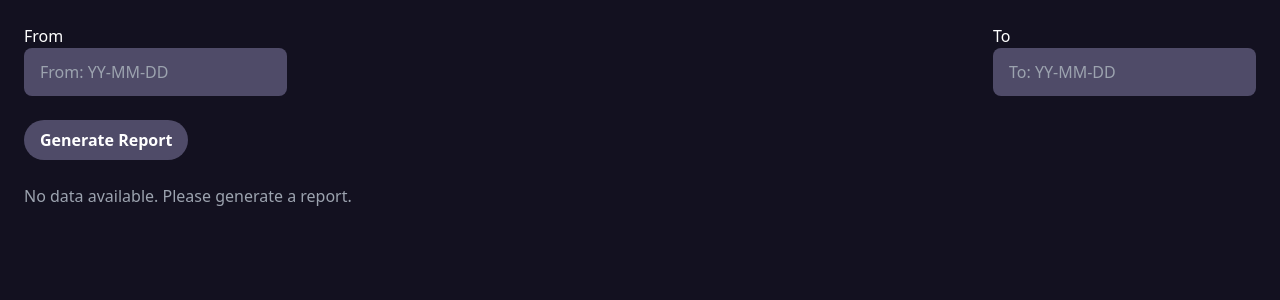
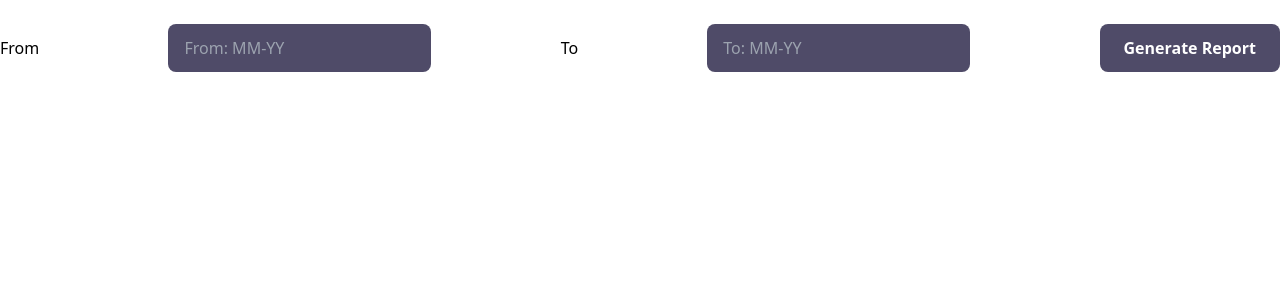
Before and after one commit to SyedShahab163/Chatbot_CVBuilde, a Next.js app: page /com in a window 1280 px wide. Shown: the top 300 px of the page. Built offline with nearby package versions, Linux system fonts and the light colour scheme.

Commit message:
update detailpage

```diff
--- a/app/Detailpage/page.jsx
+++ b/app/Detailpage/page.jsx
@@ -335,54 +335,69 @@ const BulkRecordhandle = async (index) => {
       // setError(true); // Show error if API fails
   //   }
   // };
-  const [startDate, setStartDate] = useState(""); // State for "From" input
-  const [endDate, setEndDate] = useState(""); // State for "To" input
+  // const [startDate, setStartDate] = useState(""); // State for "From" input
+  // const [endDate, setEndDate] = useState(""); // State for "To" input
 
-  // Initialize with hardcoded numerical data
-  const [appraisalData, setAppraisalData] = useState([
+  // // Initialize with hardcoded numerical data
+  // const [appraisalData, setAppraisalData] = useState([
+  //   {
+  //     month: 1, // January
+  //     year: 2024,
+
+  //   },
+  //   // {
+  //   //   month: 2, // February
+  //   //   year: 2024,
+  //   //    // Numerical details
+  //   // },
+  // ]);
+
+  // const [isLoading, setIsLoading] = useState(false); // Loading state
+  // const [hasError, setHasError] = useState(false); // Error state
+
+  // const handleAppraisal = async () => {
+  //   setIsLoading(true);
+  //   setHasError(false);
+
+  //   try {
+  //     const response = await axios.post(
+  //       "https://chatbotcv-t5h0c8cj.b4a.run/generate_appraisal_report",
+  //       {
+  //         from_date: startDate,
+  //         to_date: endDate,
+  //       },
+  //       {
+  //         headers: {
+  //           "Content-Type": "application/json",
+  //         },
+  //       }
+  //     );
+
+  //     // Update state with API response
+  //     setAppraisalData(response.data || []);
+  //   } catch (err) {
+  //     // console.error("API Error:", err);
+  //     setHasError(true);
+  //   } finally {
+  //     setIsLoading(false);
+  //   }
+  // };
+  const [showData, setShowData] = useState(false);
+
+  const dummyDatas = [
     {
-      month: 1, // January
+      month: 1,
       year: 2024,
+    },
+    {
+      month: 2,
+      year: 2024,
+    },
+  ];
 
-    },
-    // {
-    //   month: 2, // February
-    //   year: 2024,
-    //    // Numerical details
-    // },
-  ]);
-
-  const [isLoading, setIsLoading] = useState(false); // Loading state
-  const [hasError, setHasError] = useState(false); // Error state
-
-  const handleAppraisal = async () => {
-    setIsLoading(true);
-    setHasError(false);
-
-    try {
-      const response = await axios.post(
-        "https://chatbotcv-t5h0c8cj.b4a.run/generate_appraisal_report",
-        {
-          from_date: startDate,
-          to_date: endDate,
-        },
-        {
-          headers: {
-            "Content-Type": "application/json",
-          },
-        }
-      );
-
-      // Update state with API response
-      setAppraisalData(response.data || []);
-    } catch (err) {
-      // console.error("API Error:", err);
-      setHasError(true);
-    } finally {
-      setIsLoading(false);
-    }
+  const handleAppraisal = () => {
+    setShowData(prevState => !prevState); // Toggle data visibility on button click
   };
-
 
   return (
     <div className="min-h-screen item-center bg-gradient-to-b from-[#131120] to-[#000080] text-white p-4">
@@ -570,9 +585,7 @@ const BulkRecordhandle = async (index) => {
                 onChange={(e) => handleInputChange(index, 'date', e.target.value)}
                 // className="text-white w-1/3 px-3 py-2 bg-[#4F4B68] border border-gray-700 rounded-lg text-gray-300 focus:outline-none"
                 className="text-gray-300 w-1/6 px-2 py-2 bg-[#4F4B68] border border-gray-700 rounded-lg text-gray-300 focus:outline-none"
-
               />
-
               <input
                 type="text"
                 value={entry.company_name}
@@ -581,10 +594,7 @@ const BulkRecordhandle = async (index) => {
                 // className="w-1/4 px-3 py-2 bg-[#4F4B68] border border-gray-700 rounded-lg text-gray-300 focus:outline-none -ml-25"
                 // className="w-1/4 px-2 py-1 bg-[#4F4B68] border border-gray-700 rounded-lg text-gray-300 focus:outline-none"
                 className="w-1/3 bg-[#4F4B68] text-gray-300 p-3 rounded-lg outline-none -ml-11"
-
-
               />
-
               <input
                 type="text"
                 value={entry.keywords}
@@ -747,38 +757,7 @@ const BulkRecordhandle = async (index) => {
       Generate CV
     </button>
   </div>
-  {/* <div className="mt-6 bg-[#4F4B68]">
-    {cvPointers.length > 0 ? (
-      cvPointers.map((company, index) => (
-        <div key={index} className="mb-6">
-          <h3 className="font-semibold text-lg">Company Name: {company.companyName}</h3>
-          <ul className="list-disc pl-6 mt-2">
-            {company.pointers.map((pointer, i) => (
-              <li key={i}>{pointer.datas}</li>
-            ))}
-          </ul>
-        </div>
-      ))
-    ) : (
-      <p className="text-gray-400">No CV pointers generated yet. Enter a description and click "Generate CV."</p>
-    )}
-  </div> */}
- <textarea
-      className="w-full h-24 p-3 rounded-lg bg-[#4F4B68] text-white focus:outline-none font-bold mt-4"
-      placeholder="Paste the Job Description"
-      value={description}
-      onChange={(e) => setDescription(e.target.value)}
-    ></textarea>
-    <p className="text-right">Word Limit: 400</p>
 
-    <div className="flex items-center justify-end space-x-4">
-      <button
-        className="bg-[#4F4B68] hover:bg-[#4F4B68] text-white font-bold py-2 px-4 rounded-full mt-4 w-[20%]"
-        onClick={handleGenerateCvPointers}
-      >
-        Generate CV
-      </button>
-    </div>
 
     <div className="mt-6 bg-[#4F4B68] p-4 rounded-lg text-white">
       {cvPointers.length > 0 ? (
@@ -836,12 +815,12 @@ const BulkRecordhandle = async (index) => {
         {isLoading ? "Generating..." : "Generate Report"}
       </button>
       </div> */}
-<div className="flex items-center justify-between space-x-2 mb-6 flex-row mt-6">
+{/* <div className="flex items-center justify-between space-x-2 mb-6 flex-row mt-6">
 <span>From</span>
   <div className="flex flex-col">
     <input
       type="text"
-      placeholder="From: YY-MM-DD"
+      placeholder="From: YY-MM"
       value={startDate}
       onChange={(e) => setStartDate(e.target.value)}
       className="bg-[#4F4B68] text-white rounded-lg py-3 px-4 focus:outline-none"
@@ -852,7 +831,7 @@ const BulkRecordhandle = async (index) => {
 
     <input
       type="text"
-      placeholder="To: YY-MM-DD"
+      placeholder="To: YY-MM"
       value={endDate}
       onChange={(e) => setEndDate(e.target.value)}
       className="bg-[#4F4B68] text-white rounded-lg py-3 px-4 focus:outline-none"
@@ -865,45 +844,51 @@ const BulkRecordhandle = async (index) => {
   >
     {isLoading ? "Generating..." : "Generate Report"}
   </button>
-</div>
+</div> */}
+    <div className="flex flex-col space-y-6">
+      {/* Input Section */}
+      <div className="flex items-center justify-between space-x-2 mb-6 flex-row mt-6">
+        <span>From</span>
+        <div className="flex flex-col">
+          <input
+            type="text"
+            placeholder="From: MM-YY"
+            className="bg-[#4F4B68] text-white rounded-lg py-3 px-4 focus:outline-none"
+          />
+        </div>
+        <span>To</span>
+        <div className="flex flex-col">
+          <input
+            type="text"
+            placeholder="To: MM-YY"
+            className="bg-[#4F4B68] text-white rounded-lg py-3 px-4 focus:outline-none"
+          />
+        </div>
+        <button
+          onClick={handleAppraisal}
+          className="bg-[#4F4B68] hover:bg-[#6B6584] text-white font-bold py-3 px-6 rounded-lg"
+        >
+          Generate Report
+        </button>
+      </div>
 
-      {/* Generate Button */}
-
-
-      {/* Error Message */}
-      {hasError && (
-        <div className="text-red-500 font-semibold mb-4">
-          Failed to fetch data. Please try again.
+      {/* Show/Hide Dummy Data */}
+      {showData && (
+        <div className="bg-[#4F4B68] h-20 p-4 mb-6">
+          {dummyDatas.map((entry, index) => (
+            <div key={index}>
+              <h4 className="text-xl font-bold">
+                {entry.month}/{entry.year}
+              </h4>
+            </div>
+          ))}
         </div>
       )}
+    </div>
 
-      {/* Journal Entries Section */}
-      {/* <div className=""> */}
-<div className="bg-[#4F4B68] p-4 rounded-lg shadow-lg mb-4 text-xl font-bold">Month/Year
-        {appraisalData.length > 0 ? (
-          appraisalData.map((entry, index) => (
-
-            <div
-              key={index}
-              // className=""
-            >
-              {/* <h1 className="text-2xl font-bold">Month/Year</h1> */}
-              {/* <div className="text-center font-semibold text-lg"> */}
-
-                <h4 className="text-xl font-bold">{entry.month}/{entry.year}</h4>
-                {/* <li> {entry.details[0]}</li>
-                <li>(%): {entry.details[1]}</li> */}
-            {/* </ul> */}
-            </div>
-          ))
-        ) : (
-           <div className="text-gray-400">No data available. Please generate a report.</div>
-        )}
-        </div>
     <div className="flex items-center justify-end space-x-4">
     <button
       className="bg-[#4F4B68] hover:bg-[#4F4B68] text-white font-bold py-2 px-4 rounded-full mt-4 w-[20%]"
-
     >
       copy text
     </button>
@@ -918,7 +903,7 @@ const BulkRecordhandle = async (index) => {
           </div>
           <div className="mt-4 flex flex-col md:flex-row md:justify-between items-center text-xs text-gray-300">
             <div className="flex space-x-6">
-              <span className="z-10 text-xs text-gray-300 px-2">Quick Links :</span>
+                         <span className="z-10 text-xs text-gray-300 px-2">Quick Links :</span>
               <Link href="/Home" className="hover:text-white">Home</Link>
               <Link href="/login" className="hover:text-white">Login</Link>
               <Link href="/Signup" className="hover:text-white">Signup</Link>
--- a/app/com/page.jsx
+++ b/app/com/page.jsx
@@ -89,158 +89,68 @@
 // };
 
 // export default CVGenerator;
-import React, { useState } from "react";
-import axios from "axios";
+import React, { useState } from 'react';
 
-const Page = () => {
-  const [fromDate, setFromDate] = useState(""); // State for "From" input
-  const [toDate, setToDate] = useState(""); // State for "To" input
-  const [journalEntries, setJournalEntries] = useState([]); // API response data
-  const [loading, setLoading] = useState(false); // Loading state
-  const [error, setError] = useState(false); // Error state
+const App = () => {
+  const [showData, setShowData] = useState(false);
 
-  // const handleAppraisal = async () => {
-  //   setLoading(true);
-  //   setError(false);
-
-  //   try {
-  //     const response = await axios.post(
-  //       "https://chatbotcv-t5h0c8cj.b4a.run/generate_appraisal_report",
-  //       {
-  //         from_date: fromDate,
-  //         to_date: toDate,
-  //       },
-  //       {
-  //         headers: {
-  //           "Content-Type": "application/json",
-  //         },
-  //       }
-  //     );
-
-  //     // Update journal entries state with API response
-  //     setJournalEntries(response.data || []); // Handle empty response
-  //   } catch (err) {
-  //     console.error("API Error:", err);
-  //     setError(true);
-  //   } finally {
-  //     setLoading(false);
-  //   }
-  // };
-  const [startDate, setStartDate] = useState(""); // State for "From" input
-  const [endDate, setEndDate] = useState(""); // State for "To" input
-
-  // Initialize with hardcoded dummy data
-  const [appraisalData, setAppraisalData] = useState([
+  const dummyData = [
     {
-      month: "January",
+      month: 1,
       year: 2024,
-      details: ["Completed 5 projects", "Achieved 20% revenue growth"],
     },
     {
-      month: "February",
+      month: 2,
       year: 2024,
-      details: ["Introduced new workflow", "Increased team efficiency by 10%"],
     },
-  ]);
+  ];
 
-  const [isLoading, setIsLoading] = useState(false); // Loading state
-  const [hasError, setHasError] = useState(false); // Error state
+  const handleAppraisal = () => {
+    setShowData(prevState => !prevState); // Toggle data visibility on button click
+  };
 
-  const handleAppraisal = async () => {
-    setIsLoading(true);
-    setHasError(false);
-
-    try {
-      const response = await axios.post(
-        "http://127.0.0.1:8000/generate_appraisal_report",
-        {
-          from_date: startDate,
-          to_date: endDate,
-        },
-        {
-          headers: {
-            "Content-Type": "application/json",
-          },
-        }
-      );
-
-      // Update state with API response
-      setAppraisalData(response.data || []);
-    } catch (err) {
-      console.error("API Error:", err);
-      setHasError(true);
-    } finally {
-      setIsLoading(false);
-    }
-  };
   return (
-    <div className="p-6 bg-[#131120] min-h-screen text-white">
-      {/* Date Range Input Section */}
-      <div className="flex items-center justify-between space-x-2 mb-6">
+    <div className="flex flex-col space-y-6">
+      {/* Input Section */}
+      <div className="flex items-center justify-between space-x-2 mb-6 flex-row mt-6">
+        <span>From</span>
         <div className="flex flex-col">
-          <span>From</span>
           <input
             type="text"
-            placeholder="From: YY-MM-DD"
-            value={fromDate}
-            onChange={(e) => setFromDate(e.target.value)}
+            placeholder="From: MM-YY"
             className="bg-[#4F4B68] text-white rounded-lg py-3 px-4 focus:outline-none"
           />
         </div>
+        <span>To</span>
         <div className="flex flex-col">
-          <span>To</span>
           <input
             type="text"
-            placeholder="To: YY-MM-DD"
-            value={toDate}
-            onChange={(e) => setToDate(e.target.value)}
+            placeholder="To: MM-YY"
             className="bg-[#4F4B68] text-white rounded-lg py-3 px-4 focus:outline-none"
           />
         </div>
+        <button
+          onClick={handleAppraisal}
+          className="bg-[#4F4B68] hover:bg-[#6B6584] text-white font-bold py-3 px-6 rounded-lg"
+        >
+          Generate Report
+        </button>
       </div>
 
-      {/* Generate Button */}
-      <button
-        onClick={handleAppraisal}
-        className="bg-[#4F4B68] hover:bg-[#6B6584] text-white font-bold py-2 px-4 rounded-full mb-6"
-        disabled={loading}
-      >
-        {loading ? "Generating..." : "Generate Report"}
-      </button>
-
-      {/* Error Message */}
-      {error && (
-        <div className="text-red-500 font-semibold mb-4">
-          Failed to fetch data. Please try again.
+      {/* Show/Hide Dummy Data */}
+      {showData && (
+        <div>
+          {dummyData.map((entry, index) => (
+            <div key={index}>
+              <h4 className="text-xl font-bold">
+                {entry.month}/{entry.year}
+              </h4>
+            </div>
+          ))}
         </div>
       )}
-
-      {/* Journal Entries Section */}
-      <div className="space-y-6">
-        {journalEntries.length > 0 ? (
-          journalEntries.map((entry, index) => (
-            <div
-              key={index}
-              className="bg-[#4F4B68] p-4 rounded-lg shadow-lg mb-4"
-            >
-              <div className="text-center font-semibold text-lg">
-                {entry.month} / {entry.year}
-              </div>
-              <ul className="list-disc pl-6">
-                {entry.details.map((detail, idx) => (
-                  <li key={idx} className="text-sm">
-                    {detail}
-                  </li>
-                ))}
-              </ul>
-            </div>
-          ))
-        ) : (
-          <div className="text-gray-400">No data available. Please generate a report.</div>
-        )}
-      </div>
     </div>
   );
 };
 
-export default Page;
+export default App;
```
